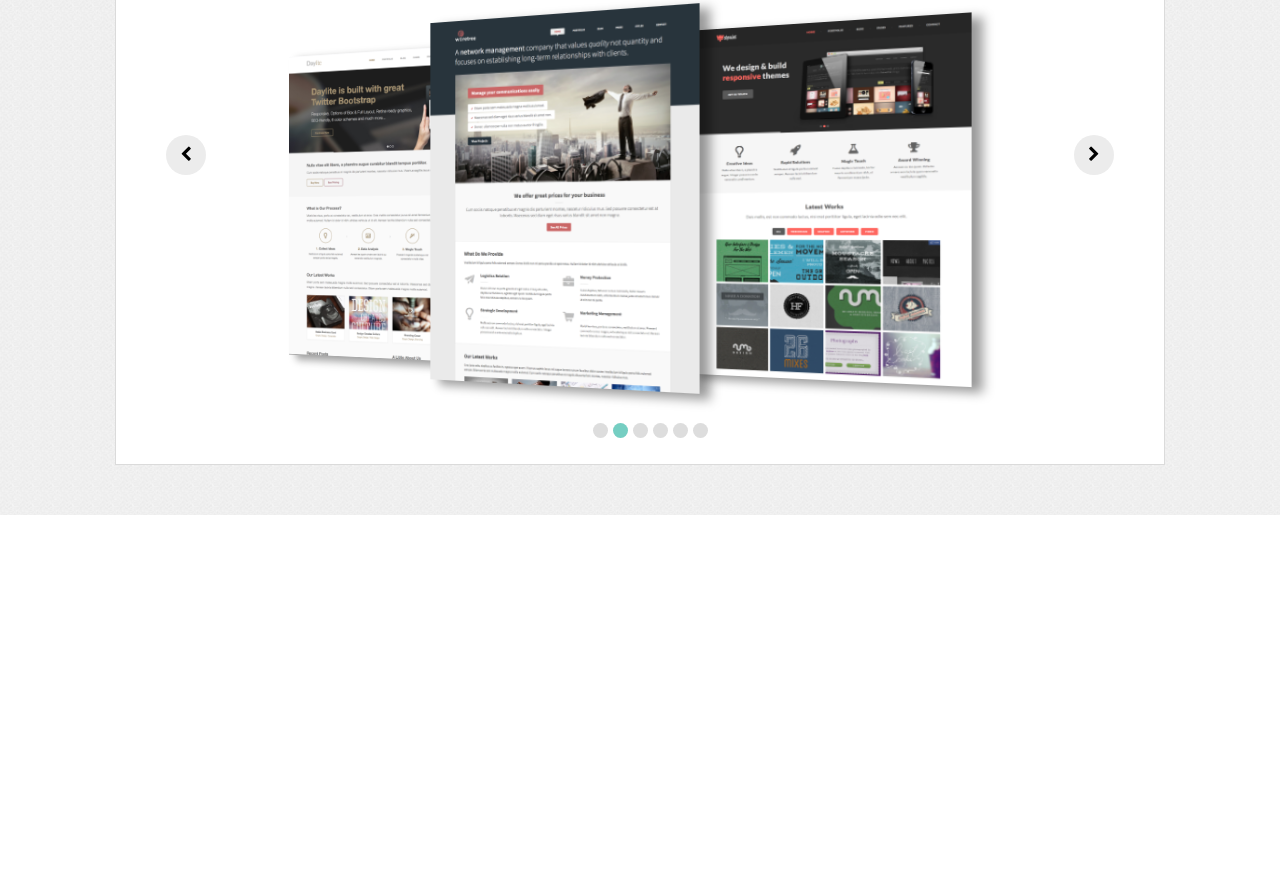
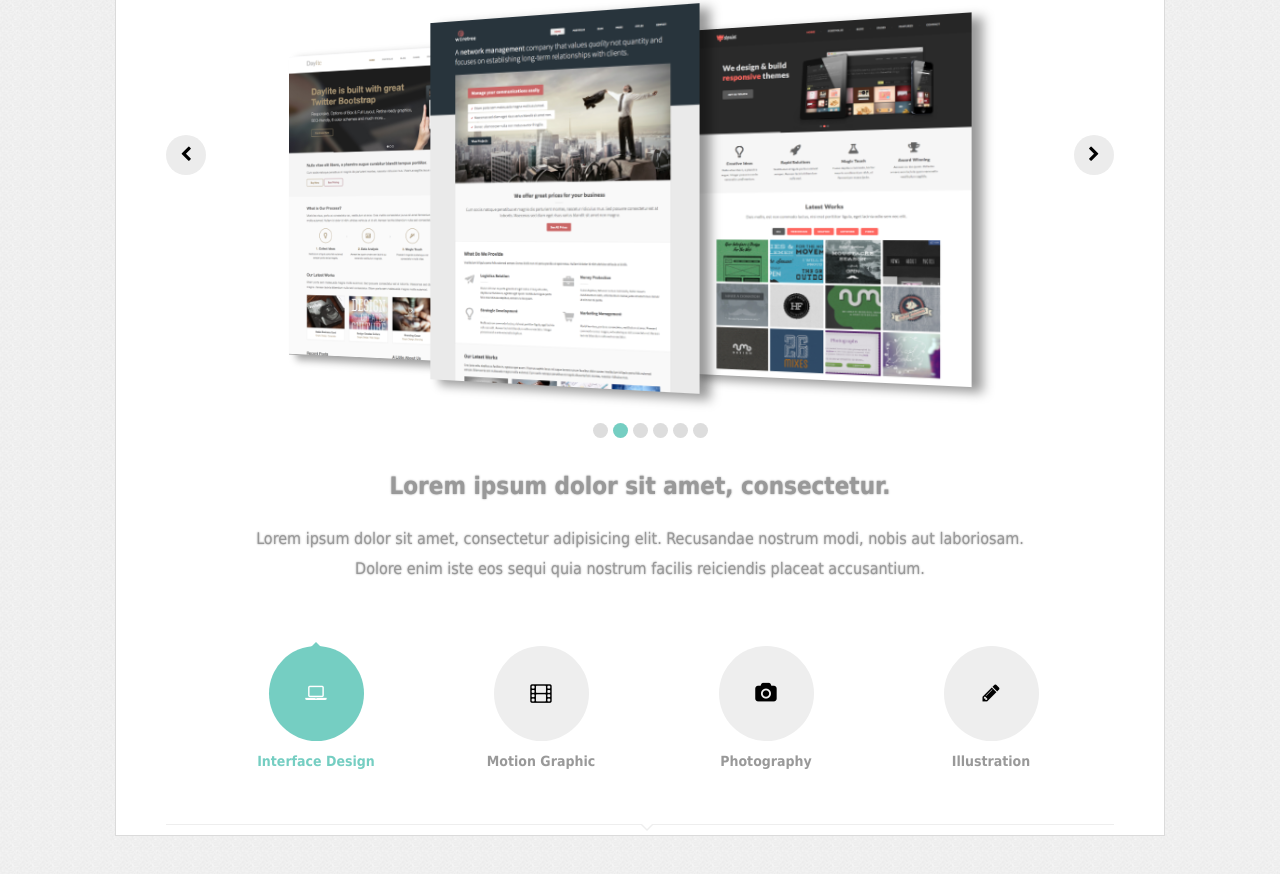
Before and after one commit to MariMax/css, a plain HTML site: page seabird/index.html in a window 1280 px wide. Shown: the part 346-1220 px from the top of the page. Before the commit the page ends 861 px from the top, so only its background shows below. Drawn offline with nearby package versions, Linux system fonts and the light colour scheme.

Commit message:
Сервисы и линия

```diff
--- a/seabird/css/style.css
+++ b/seabird/css/style.css
@@ -1,6 +1,9 @@
-*, *:after, *:before { border-box; box-sizing: border-box; }
-.clearfix:before, .clearfix:after { content: ''; display: table; }
-.clearfix:after { clear: both; }
+*,
+*:after,
+*:before{border-box;box-sizing: border-box;}
+.clearfix:before,
+.clearfix:after{content: '';display: table;}
+.clearfix:after{clear: both;}
 
 
 body{
@@ -9,158 +12,156 @@ body{
 }
 
 .content{
-	margin:50px auto;
+	background: #fff;
+	border: 1px solid #dbdbdb;
+	margin: 50px auto;
 	width: 1050px;
-	border:1px solid #dbdbdb;
-	background:#fff;
 }
 
 .content-up{
-	margin:0 50px;
+	margin: 0 50px;
 }
 
 .logo{
-	padding: 25px 0;
-
+	color: #5b5b5b;
 	font-size: 30px;
 	font-weight: bold;
-	color: #5b5b5b;
+	padding: 25px 0;
 	text-shadow: 0 0 1px #5d5d5d;
 }
 
 .nav{
 	background: #393939;
-
 }
 nav{
-	float:left;
+	float: left;
 	list-style: none;
 }
 nav li{
 	display: inline-block;
+	font-size: 12px;
 	text-transform: uppercase;
-	font-size: 12px;
 }
+
 nav li a{
-	display:block;
+	border-right: 1px solid #464646;
+	color: #fff;
+	display: block;
+	padding: 20px;
 	text-decoration: none;
-	color:#fff;
-	padding:20px;
-	border-right:1px solid #464646;
 }
 
 .social{
-	margin:0;
-	float:right;list-style: none;
-	padding-right:20px;
+	float:right; list-style: none;
+	margin: 0;
+	padding-right: 20px;
 }
+
 .social li{
 	display: inline-block;
 }
+
 .social li i{
-	padding-top:20px;
-	padding-right:10px;
-	color:#fff;
+	color: #fff;
+	cursor: pointer;
+	font-size: 14px;
 	opacity: .1;
-	font-size: 14px;
-	cursor:pointer;
+	padding-right: 10px;
+	padding-top: 20px;
 }
+
 .social li i:hover{opacity: .5;}
 
 .slider-section{
-
 	height: 620px;
 }
 
 .slider-section header{
+	color: #5c5c5c;
+	font-size: 30px;
+	font-weight: bold;
 	height:95px;
-
+	line-height: 95px;
 	margin-bottom: 0;
-	line-height: 95px;
 	text-align: center;
-	font-weight: bold;
-	font-size: 30px;
-	color:#5c5c5c;
 	text-shadow: 1px 1px 0px #aeaeae;
 }
 
 .slider-section .text{
+	color: #5c5c5c;
+	font-size: 25px;
 	height: 55px;
-
-	margin-top:0;
 	line-height: 55px;
+	margin-top: 0;
 	text-align: center;
-	font-size: 25px;
-	color:#5c5c5c;
 	text-shadow: 1px 1px 0px #aeaeae;
 }
 
 .slider-section .slider{
-	position:relative;
 	height:470px;
 	overflow: hidden;
-
+	position:relative;
 }
 
 .slider-section .slider>a{
-	position:absolute;
-	top:30%;
 	background-color: #ececec;
-	height: 40px;
-	width: 40px;
 	border-radius: 50%;
 	display: block;
+	height: 40px;
+	line-height: 40px;
+	position: absolute;
 	text-align: center;
-	line-height: 40px;
 	text-shadow: 0 0 1px #fff;
+	top: 30%;
+	width: 40px;
 }
+
 .slider-section .slider>a.right{
-	right:0%;
+	right: 0%;
 }
+
 .slider-section .slider>a:hover{
-	background-color:#75cec2;
-	color:#fff;
+	background-color: #75cec2;
+	color: #fff;
 }
 
 .slider-section .position li{
+	background-color: #ddd;
 	border-radius: 50%;
-	height:15px;
+	float: left;
+	height: 15px;
+	margin-right: 5px;
 	width: 15px;
-	background-color:#ddd;
-
-	float:left;
-	margin-right:5px;
 }
 
 .slider-section .position li.active{
-	background-color:#75cec2;
+	background-color: #75cec2;
 }
 
 .slider-section ul.position {
-	padding:0;
-	bottom:10px;
+	bottom: 10px;
 	left: 45%;
-	position:absolute;
 	list-style: none;
+	padding: 0;
+	position: absolute;
 }
 
 .slidecontent{
-	position:relative;
-	height:470px;
+	height: 470px;
 	perspective: 800px;
-	transform-style:preserve-3d;
-
+	position: relative;
+	transform-style: preserve-3d;
 }
 
 .slidecontent .slide{
-	position:absolute;
 	background: #aaa;
-	height:365px;
+	box-shadow: 10px 5px 10px rgba(0,0,0,.4);
+	height: 365px;
+	overflow: hidden;
+	position: absolute;
+	top: 5%;
+	transition: all .5s ease-in-out;
 	width: 280px;
-	overflow: hidden;
-	box-shadow:10px 5px 10px rgba(0,0,0,.4);
-	top:5%;
-	transition:all .5s ease-in-out;
 }
 
 .slidecontent .slide>img{
@@ -169,24 +170,125 @@ nav li a{
 
 .slide1{
 	display: block !important;
-	transform:rotateY(-15deg) translate3d(0px,0,-150px);
+	transform: rotateY(-15deg) translate3d(0px,0,-150px);
 	z-index: 2 !important;
 }
 
 .slide2{
 	display: block !important;
-	transform:rotateY(-15deg) translate3d(250px,0,-50px);
+	transform: rotateY(-15deg) translate3d(250px,0,-50px);
 	z-index: 3 !important;
 }
 
 .slide3{
 	display: block !important;
-	transform:rotateY(-15deg) translate3d(500px,0,-150px);
+	transform: rotateY(-15deg) translate3d(500px,0,-150px);
 	z-index: 2 !important;
 }
 
 .hidden-slide{
 	display: block !important;
-	transform:rotateY(-15deg) translate3d(250px,0,-450px);
+	transform: rotateY(-15deg) translate3d(250px,0,-450px);
+}
 
+.service-section{
+	border-bottom: 1px solid #eee;
+	margin-bottom: 10px;
+	position: relative;
 }
+
+.service-section:before{
+	border-left: 7px solid transparent;
+	border-right: 7px solid transparent;
+	border-top: 7px solid #eee;
+	bottom: -7px;
+	content:'';
+	display: block;
+	left:50%;
+	position: absolute;
+}
+
+.service-section:after{
+	border-left: 7px solid transparent;
+	border-right: 7px solid transparent;
+	border-top: 7px solid #fff;
+	bottom:-5px;
+	content:'';
+	display: block;
+	left:50%;
+	position: absolute;
+}
+
+
+.service-section header.service{
+	color: #999;
+	font-size: 24px;
+	font-weight: bold;
+	line-height: 24px;
+	padding: 10px;
+	text-align: center;
+	text-shadow: 0 0 2px rgba(0,0,0,.4);
+}
+
+.service-section div.text{
+	color: #999;
+	line-height: 30px;
+	margin-bottom: 50px;
+	padding: 0 80px;
+	text-align: center;
+	text-shadow: 0 0 2px rgba(0,0,0,.4);
+}
+
+.service-section div.service{
+	display: block;
+	float: left;
+	height: 140px;
+	margin-bottom: 50px;
+	margin-left: 90px;
+	margin-right: 15px;
+	padding: 0;
+	position: relative;
+	text-align: center;
+	width: 120px;
+}
+
+.service-section div.service figure{
+	color: #999;
+	font-size: 14px;
+	font-weight: bold;
+	margin: 0;
+}
+
+div.service .circle{
+	background: #eee;
+	border-radius: 50%;
+	font-size: 20px;
+	height: 95px;
+	line-height: 95px;
+	margin: 12px auto;
+	text-align: center;
+	width: 95px;
+}
+
+.service-section div.service:hover .circle,
+.service-section div.active .circle{
+	background:#75cec2;
+	color:#fff;
+}
+
+.service-section div.service:hover figure,
+.service-section div.active figure{
+	color:#75cec2;
+}
+
+.service-section div.active:after,
+.service-section div.service:hover:after{
+	border-bottom: 5px solid #75cec2;
+	border-left: 5px solid transparent;
+	border-right: 5px solid transparent;
+	content: '';
+	display: block;
+	left: 55px;
+	position: absolute;
+	top: 8px;
+}
--- a/seabird/index.html
+++ b/seabird/index.html
@@ -1,35 +1,30 @@
 <!DOCTYPE html>
 <html lang="en">
 <head>
-	<meta charset="UTF-8">
-	<title>Document</title>
+	<meta charset="utf-8">
+	<title>Seabird</title>
 	<link rel="stylesheet" href="css/style.css">
 	<link rel="stylesheet" href="css/font-awesome.css">
-	<script type="text/javascript" src="http://cdnjs.cloudflare.com/ajax/libs/jquery/2.1.1/jquery.min.js"></script>
-	<script type="text/javascript" src="http://cdnjs.cloudflare.com/ajax/libs/prefixfree/1.0.7/prefixfree.min.js"></script>
-	<script type="text/javascript" src="js/slider.js"></script>
 </head>
 <body>
 	<div class="content">
 		<div class="content-up">
 			<div class="logo">Seabird.</div>
 			<header class="nav">
-
-		<nav><li><a href="">Home</a></li>
+				<nav>
+					<li><a href="">Home</a></li>
 					<li><a href="">portfolio</a></li>
 					<li><a href="">blog</a></li>
 					<li><a href="">pages</a></li>
 					<li><a href="">features</a></li>
-		<li><a href="">contact</a></li></nav>
-
+					<li><a href="">contact</a></li>
+				</nav>
 				<ul class="social">
 					<li><i class="fa fa-rss"></i></li>
 					<li><i class="fa fa-facebook"></i></li>
 					<li><i class="fa fa-twitter"></i></li>
 				</ul>
-
 				<div class="clearfix"></div>
-
 			</header>
 			<div class="slider-section">
 				<header>Lorem ipsum dolor sit amet.</header>
@@ -38,14 +33,18 @@
 					</div>
 					<div class="slider">
 						<div class="slidecontent">
-				<div class="slide slide1"><img src="img/slide3.png" alt=""></div>
+							<div class="slide slide1">
+								<img src="img/slide3.png" alt="">
+							</div>
 							<div class="slide slide2">
 								<img src="img/slide1.png" alt="">
 							</div>
 							<div class="slide slide3">
 								<img src="img/slide2.png" alt="">
 							</div>
-				<div class="slide hidden-slide"><img src="img/slide3.png" alt=""></div>
+							<div class="slide hidden-slide">
+								<img src="img/slide3.png" alt="">
+							</div>
 							<div class="slide hidden-slide">
 								<img src="img/slide2.png" alt="">
 							</div>
@@ -64,9 +63,34 @@
 							<li></li>
 						</ul>
 					</div>
-
+			</div>
+			<div class="service-section">
+				<header class="service">Lorem ipsum dolor sit amet, consectetur.</header>
+				<div class="text">
+					<p>Lorem ipsum dolor sit amet, consectetur adipisicing elit. Recusandae nostrum modi, nobis aut laboriosam. Dolore enim iste eos sequi quia nostrum facilis reiciendis placeat accusantium.</p>
+				</div>
+				<div class="service active">
+					<div class="circle"><i class="fa fa-laptop"></i></div>
+					<figure>Interface Design</figure>
+				</div>
+				<div class="service">
+					<div class="circle"><i class="fa fa-film"></i></div>
+					<figure>Motion Graphic</figure>
+				</div>
+				<div class="service">
+					<div class="circle"><i class="fa fa-camera"></i></div>
+					<figure>Photography</figure>
+				</div>
+				<div class="service">
+					<div class="circle"><i class="fa fa-pencil"></i></div>
+					<figure>Illustration</figure>
+				</div>
+				<div class="clearfix"></div>
 			</div>
 		</div>
 	</div>
+	<script type="text/javascript" src="http://cdnjs.cloudflare.com/ajax/libs/jquery/2.1.1/jquery.min.js"></script>
+	<script type="text/javascript" src="http://cdnjs.cloudflare.com/ajax/libs/prefixfree/1.0.7/prefixfree.min.js"></script>
+	<script type="text/javascript" src="js/slider.js"></script>
 </body>
 </html>
```
Lines whose indentation alone changed are shown as unchanged.
